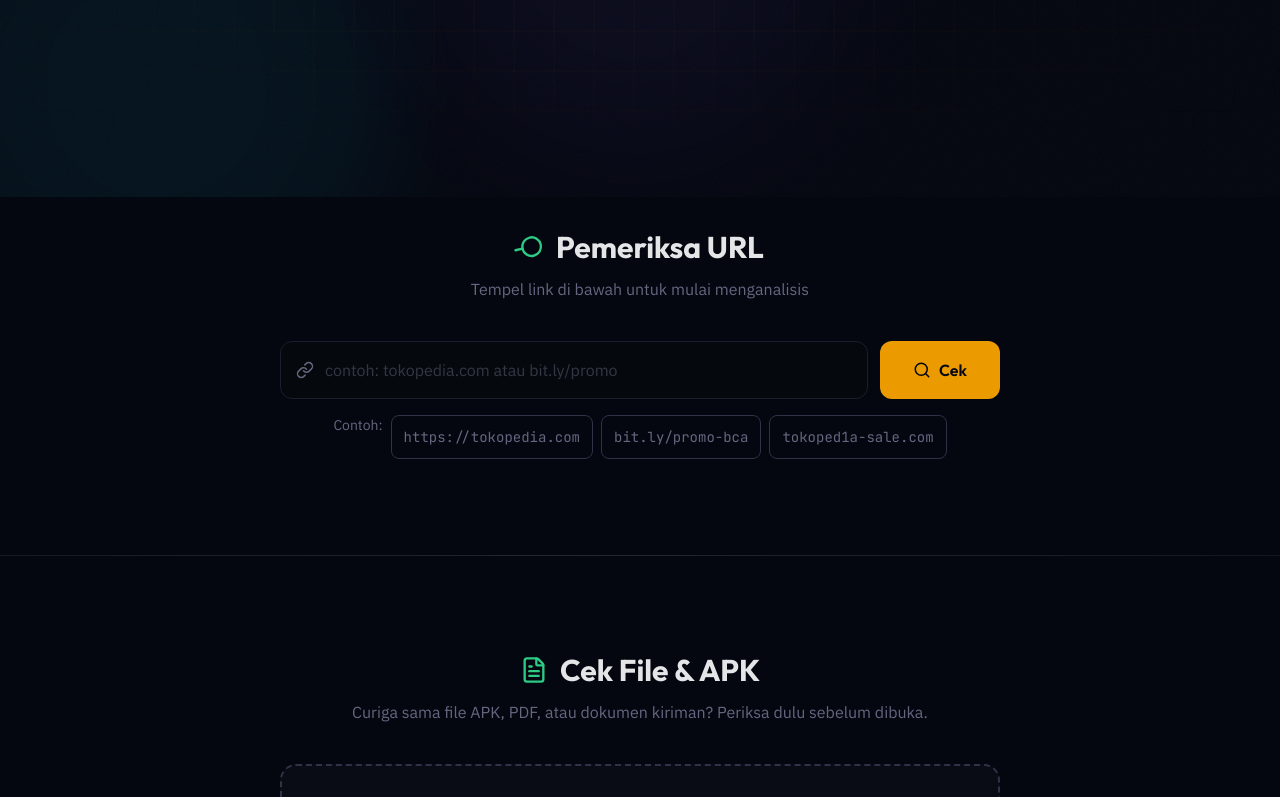
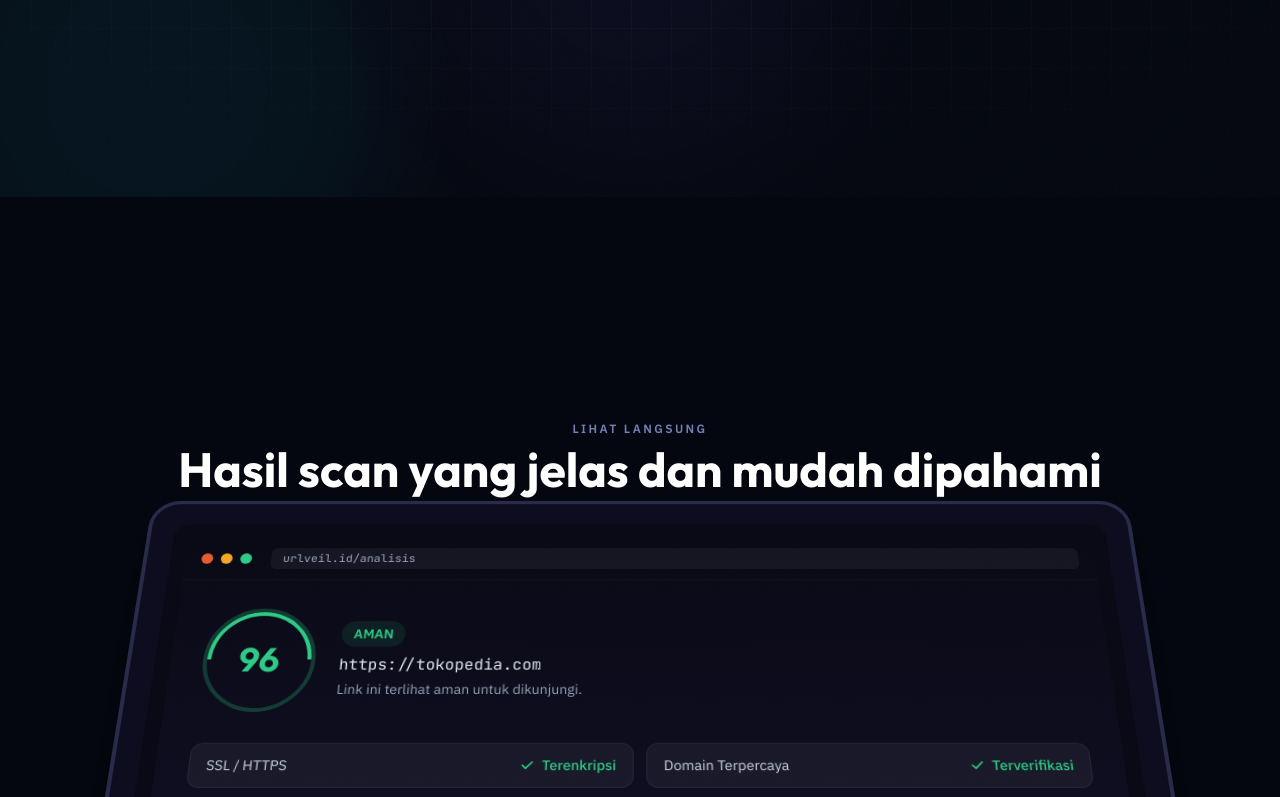
Before and after one commit to michiooo290-rgb/ceklink, a Next.js app: page / in a window 1280 px wide. Shown: the part 603-1400 px from the top of the page. Built offline with nearby package versions, Linux system fonts and the light colour scheme; no server answers.

Commit message:
feat: add ScrollShowcase section after Hero on homepage

```diff
--- a/app/page.js
+++ b/app/page.js
@@ -2,6 +2,7 @@ import FloatingHeader from "../components/FloatingHeader";
 import MeshBackground from "../components/MeshBackground";
 import DemoTilt from "../components/DemoTilt";
 import Hero from "../components/Hero";
+import ScrollShowcase from "../components/ScrollShowcase";
 import URLScanner from "../components/URLScanner";
 import FileScanner from "../components/FileScanner";
 import HowItWorks from "../components/HowItWorks";
@@ -20,6 +21,7 @@ export default function Home() {
       <FloatingHeader />
       <main>
         <Hero />
+        <ScrollShowcase />
         <URLScanner />
         <div className="section-divider" />
         <FileScanner />
```
